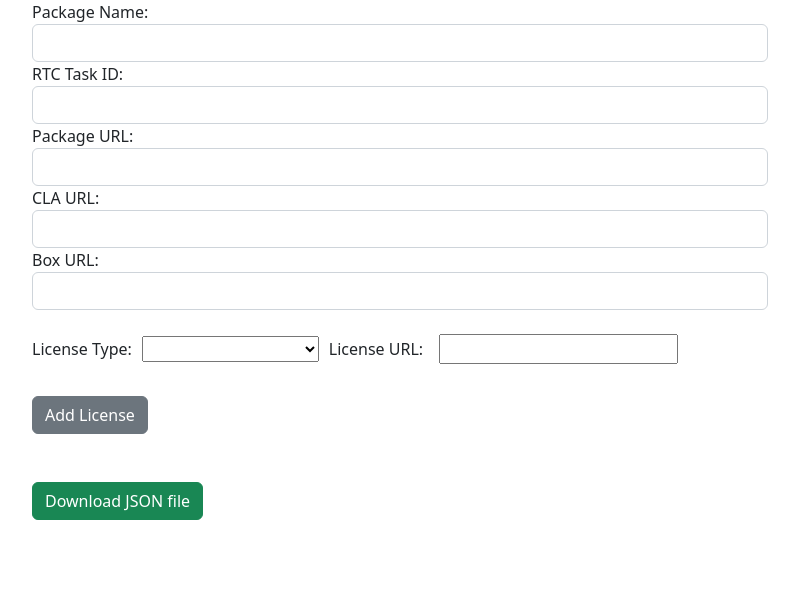
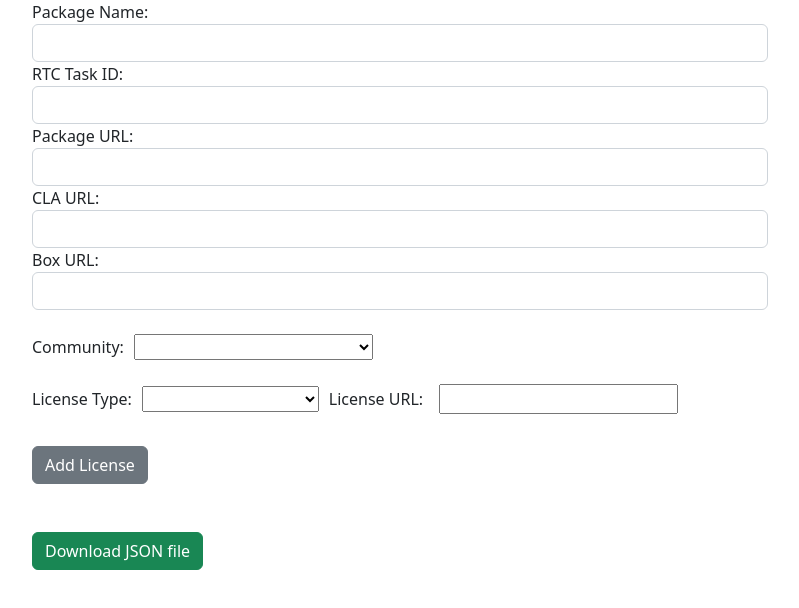
Before and after one commit to valen-mascarenhas14/vcm-app, a React (Create React App) app: page / in a window 1280 px wide. Shown: the top 608 px of the page, without its empty margins (240-1039 px from the left). Built offline with nearby package versions, Linux system fonts and the light colour scheme.

Commit message:
Community field added to the form

```diff
--- a/src/App.js
+++ b/src/App.js
@@ -29,6 +29,18 @@ const licenseTypes = [
   "PHP-3.0",
   "Python-2.0",
   "W3C",
+  "Other"
+];
+
+const options = [
+  "",
+  "Apache Software Foundation",
+  "DockerHub",
+  "Eclipse Foundation",
+  "GitHub Public - IBM Org",
+  "Github Public - Other Org",
+  "Linux Foundation",
+  "SourceForge",
 ];
 
 const Form = () => {
@@ -38,6 +50,7 @@ const Form = () => {
   const [claUrl, setClaUrl] = useState("");
   const [boxUrl, setBoxUrl] = useState("");
   const [rtcId, setRtcId] = useState("");
+  const [communityOption,setCommunityOption] = useState("");
 
   const handleLicenseTypeChange = (event, index) => {
     const updatedLicenses = [...licenses];
@@ -72,6 +85,7 @@ const Form = () => {
       CLA_URL: claUrl,
       rtc_task_url: final_url,
       Box_URL: boxUrl,
+      Community: communityOption,
       license_types: licenseTypesArray,
       license_urls: licenseUrlArray,
     };
@@ -141,7 +155,6 @@ const Form = () => {
                 onChange={(event) => setClaUrl(event.target.value)}
               />
             </div>
-
             <div className="form-group">
               <label htmlFor="b_url">Box URL:</label>
               <input
@@ -155,6 +168,17 @@ const Form = () => {
               />
               <br></br>
             </div>
+            <div className="form-group">
+              <label style={{ borderRight: "10px solid white" }} htmlFor="c_opt">Community:</label>
+                  <select id="c_opt" required value={communityOption} onChange={(event) => setCommunityOption(event.target.value)} >
+      {options.map((value) => (
+        <option key={value} value={value}>
+          {value}
+        </option>
+      ))}
+    </select>
+            </div>
+<br></br>
 
             <div className="row justify-content-center">
               <div className="form-inline col-sm-12">
```
